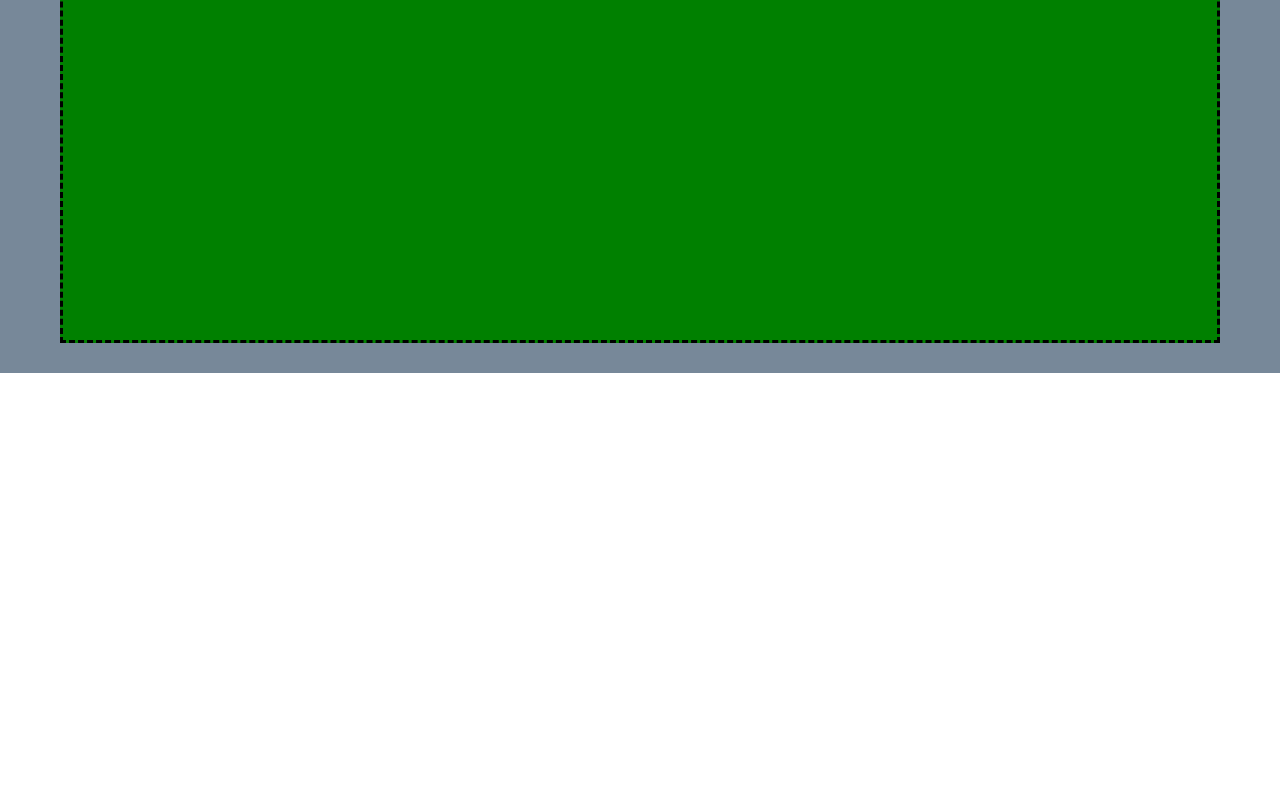
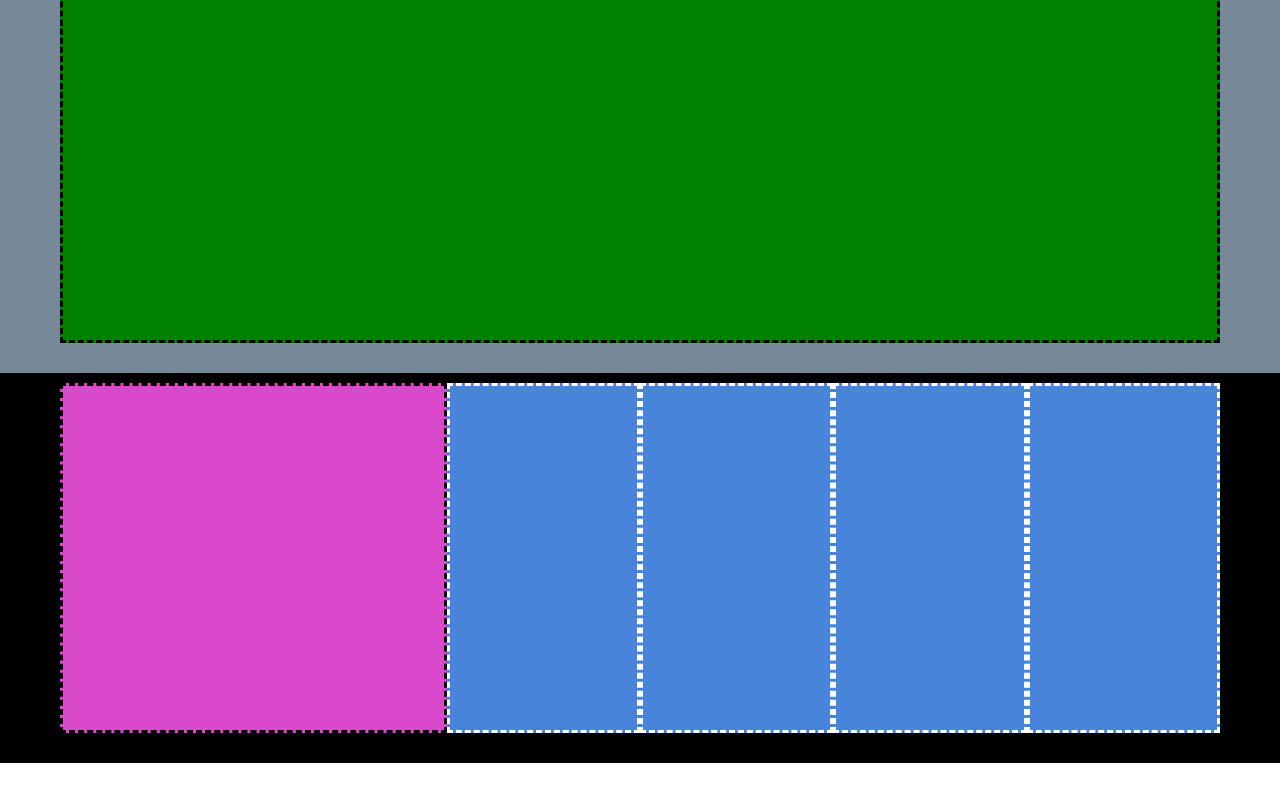
Before and after one commit to eltonanit/htmlcss-struttura-discord, a plain HTML site: page index.html in a window 1280 px wide. Shown: the part 2001-2802 px from the top of the page. Before the commit the page ends 2374 px from the top, so only its background shows below. Drawn offline with Linux system fonts and the light colour scheme.

Commit message:
[UPD] Added Footer

```diff
--- a/index.html
+++ b/index.html
@@ -103,7 +103,20 @@
 
     <!-- Footer section -->
     <footer>
-        <div class="container"></div>
+        <div class="bg-black">
+            <div class=" container">
+                <div class="row-footer">
+                    <div class="col-32"> </div>
+                    <div class="col-16"> </div>
+                    <div class="col-16"> </div>
+                    <div class="col-16"> </div>
+                    <div class="col-16"> </div>
+
+
+                </div>
+            </div>
+
+        </div>
     </footer>
 </body>
 
--- a/style.css
+++ b/style.css
@@ -1,32 +1,34 @@
-*{
+* {
     margin: 0;
     padding: 0;
     box-sizing: border-box;
 }
 
-body{
+body {
     font-family: Arial, Helvetica, sans-serif;
 }
 
-header{
+header {
     background-color: aquamarine;
 
 }
 
 /*Header*/
 
-.container{
+.container {
     max-width: 1200px;
     margin: 0 auto;
 
 
 }
+
 .container-sm {
     max-width: 990px;
     margin: 0 auto;
 
 
 }
+
 .login {
     text-align: right;
 }
@@ -35,6 +37,7 @@ li {
     display: inline-block;
     list-style: none;
 }
+
 .row {
     display: flex;
     flex-wrap: wrap;
@@ -45,17 +48,34 @@ li {
 
 .content {
     background-color: yellow;
-    border-style: dashed ;
+    border-style: dashed;
     padding: 5px;
 
 
 }
+
 .col-25 {
     width: calc(100% / 4);
+}
+.col-16 {
+    width: calc(100% / 6 );
+    background-color: rgb(72, 133, 218);
+    height: 350px;
+    padding: 5px;
+    border-style: dashed;
+    border-color: white;
 
+}
+.col-32 {
+    width: calc(100% / 3);
+    background-color: rgb(218, 72, 203);
+    height: 350px;
+    padding: 5px;
+    border-style: dashed;
 
 
 }
+
 .col-35 {
     width: 35%;
     background-color: pink;
@@ -64,10 +84,12 @@ li {
     border-style: dashed;
 
 }
+
 .col-50 {
     width: calc(100% / 2);
     text-align: center;
 }
+
 .col-65 {
     width: 65%;
     background-color: lightseagreen;
@@ -76,32 +98,51 @@ li {
     border-style: dashed;
 
 }
-.col-100{
-    width:80% ;
+
+.col-100 {
+    width: 80%;
     background-color: pink;
     height: 250px;
     padding: 5px;
     border-style: dashed;
 
 }
-.bg-blue
- { background-color: blue;
-padding: 10px 0px;}
+
+.bg-blue {
+    background-color: blue;
+    padding: 10px 0px;
+}
+
 .bg-white {
     background-color: white;
     padding: 10px 0px;
-}.bg-grey {
+}
+
+.bg-grey {
     background-color: lightslategray;
     padding: 10px 0px;
-}.bg-black {
+}
+
+.bg-black {
     background-color: black;
-    padding: 10px 0px;
+    padding: 10px;
+    margin-bottom: 100px;
 }
-.col-100-green{
+
+.col-100-green {
     width: 100%;
-        background-color: green;
-        height: 550px;
-        padding: 5px;
-        border-style: dashed;
+    background-color: green;
+    height: 550px;
+
+    border-style: dashed;
 
 }
+
+.row-footer {
+    display: flex;
+    flex-wrap: wrap;
+    padding: 0px 20px 20px 20px;
+
+    justify-content: center;
+
+}
```
